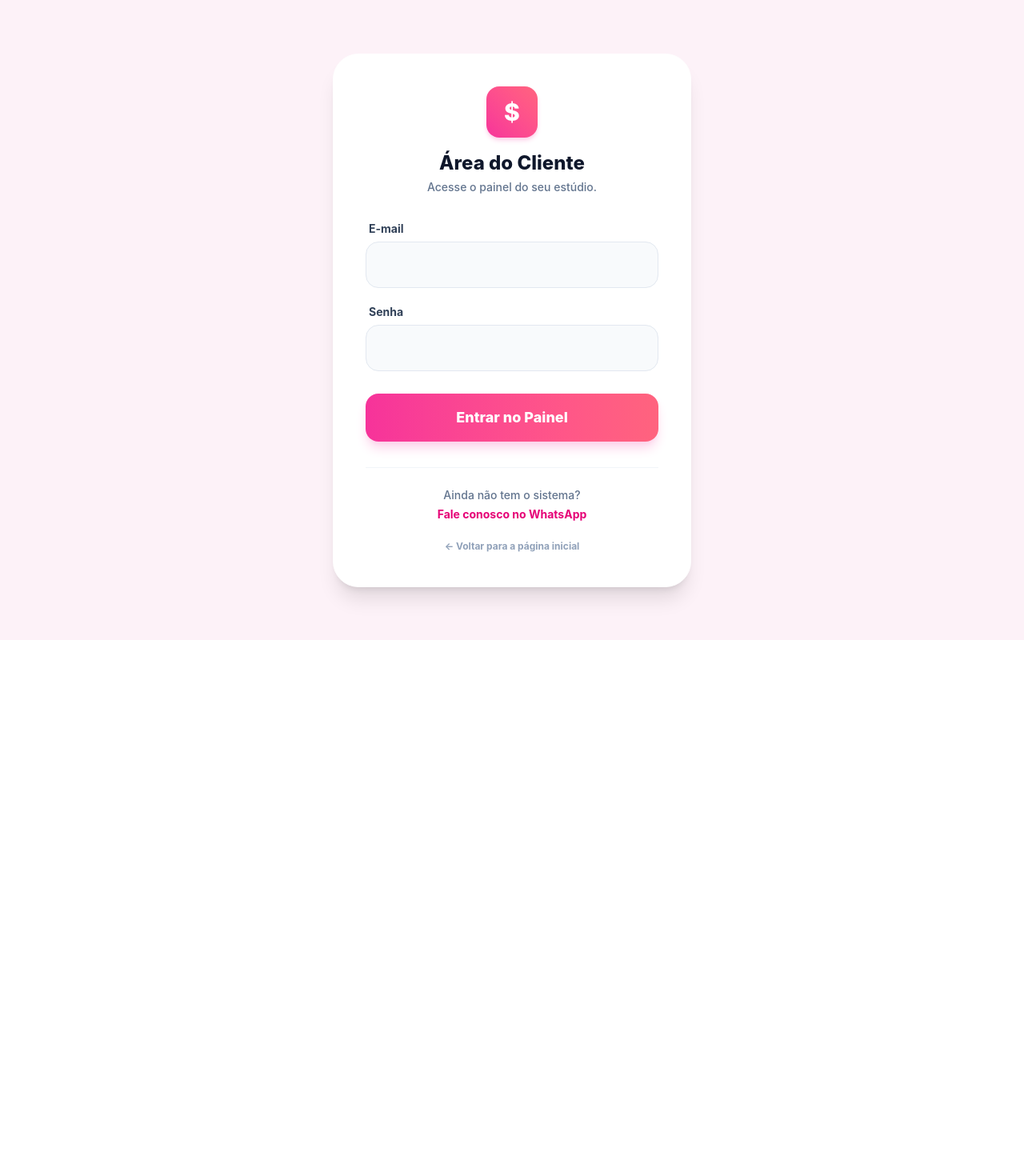
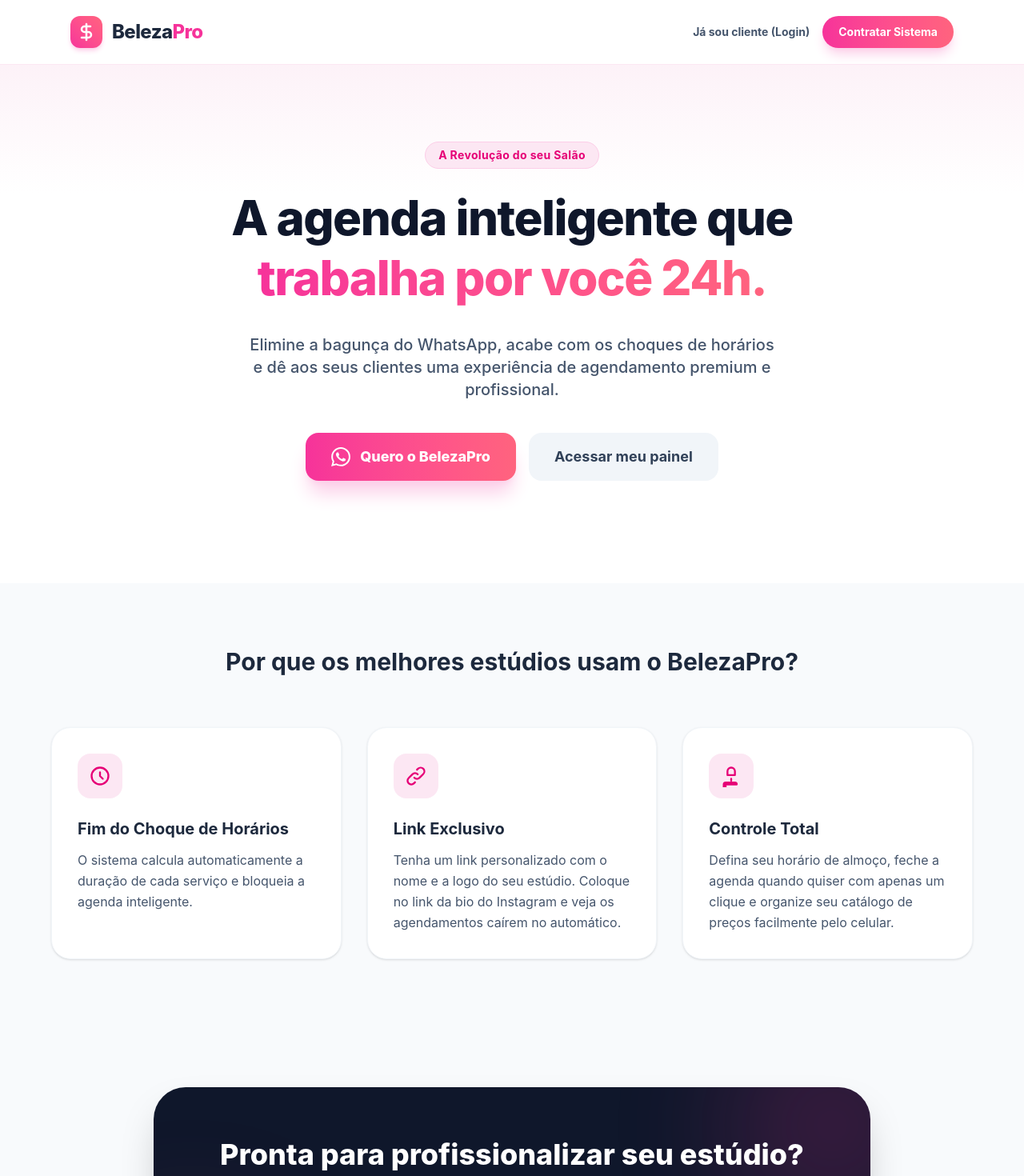
Before and after one commit to brunocroft86/manicure, a Next.js app: page / in a window 1280 px wide. Shown: the top 1470 px of the page at 80% size. Before the commit the page ends 800 px from the top, so only its background shows below. Built offline with nearby package versions, Linux system fonts and the light colour scheme; no server answers.

Commit message:
Corrigindo pagina inicial que estava duplicada

```diff
--- a/app/page.tsx
+++ b/app/page.tsx
@@ -1,111 +1,163 @@
-"use client";
-
-import { useState } from "react";
-import { useRouter } from "next/navigation";
-import { createClient } from "@supabase/supabase-js";
 import Link from "next/link";
 
-const supabase = createClient(
-  process.env.NEXT_PUBLIC_SUPABASE_URL!,
-  process.env.NEXT_PUBLIC_SUPABASE_ANON_KEY!
-);
-
-export default function LoginPage() {
-  const router = useRouter();
-
-  const [email, setEmail] = useState("");
-  const [password, setPassword] = useState("");
-  const [loading, setLoading] = useState(false);
-  const [errorMsg, setErrorMsg] = useState("");
-
+export default function Home() {
   const whatsAppNumber = "5521978308046";
-  const whatsAppMessage = encodeURIComponent("Olá! Estou na tela de login do BelezaPro e quero contratar o sistema para o meu salão!");
+  const whatsAppMessage = encodeURIComponent("Olá! Vi o sistema BelezaPro no site e gostaria de contratar para o meu salão. Como funciona?");
   const whatsAppUrl = `https://wa.me/${whatsAppNumber}?text=${whatsAppMessage}`;
 
-  async function handleLogin(e: React.FormEvent) {
-    e.preventDefault();
-    setLoading(true);
-    setErrorMsg("");
+  return (
+    <div className="min-h-screen bg-slate-50 font-sans text-slate-800">
 
-    const { error } = await supabase.auth.signInWithPassword({
-      email,
-      password,
-    });
-
-    if (error) {
-      setErrorMsg("E-mail ou senha incorretos.");
-      setLoading(false);
-    } else {
-      router.push("/admin");
-    }
-  }
-
-  return (
-    <div className="min-h-screen bg-pink-50 flex items-center justify-center p-4 font-sans text-slate-800">
-      <div className="bg-white p-8 sm:p-10 rounded-[2rem] shadow-xl max-w-md w-full border border-white">
-
-        <div className="text-center mb-8">
-          <div className="w-16 h-16 bg-gradient-to-tr from-pink-500 to-rose-400 rounded-2xl mx-auto flex items-center justify-center shadow-md shadow-pink-200 mb-4">
-            <span className="text-white text-3xl font-extrabold">$</span>
+      {/* HEADER / NAVEGAÇÃO */}
+      <header className="bg-white/90 backdrop-blur-md sticky top-0 z-50 border-b border-pink-100">
+        <div className="max-w-6xl mx-auto px-4 sm:px-6 h-20 flex items-center justify-between">
+          <div className="flex items-center gap-3">
+            <div className="w-10 h-10 bg-gradient-to-tr from-pink-500 to-rose-400 rounded-xl flex items-center justify-center shadow-md shadow-pink-200">
+              <svg xmlns="http://www.w3.org/2000/svg" className="h-6 w-6 text-white" viewBox="0 0 24 24" fill="none" stroke="currentColor" strokeWidth="2.5" strokeLinecap="round" strokeLinejoin="round">
+                <path d="M12 2v20M17 5H9.5a3.5 3.5 0 0 0 0 7h5a3.5 3.5 0 0 1 0 7H6"/>
+              </svg>
             </div>
-          <h1 className="text-2xl font-extrabold text-slate-900 mb-1">Área do Cliente</h1>
-          <p className="text-slate-500 text-sm font-medium">Acesse o painel do seu estúdio.</p>
+            <span className="text-2xl font-extrabold tracking-tight">Beleza<span className="text-pink-500">Pro</span></span>
           </div>
 
-        <form onSubmit={handleLogin} className="space-y-5">
-          {errorMsg && (
-            <div className="bg-red-50 text-red-600 text-sm font-bold p-4 rounded-xl text-center border border-red-100">
-              {errorMsg}
+          <div className="flex items-center gap-4">
+            <Link
+              href="/login"
+              className="text-sm font-bold text-slate-600 hover:text-pink-600 transition-colors hidden sm:block"
+            >
+              Já sou cliente (Login)
+            </Link>
+            <a
+              href={whatsAppUrl}
+              target="_blank"
+              rel="noopener noreferrer"
+              className="bg-gradient-to-r from-pink-500 to-rose-400 text-white text-sm font-bold px-5 py-2.5 rounded-full shadow-lg shadow-pink-200 hover:shadow-xl active:scale-95 transition-all"
+            >
+              Contratar Sistema
+            </a>
           </div>
-          )}
+        </div>
+      </header>
 
-          <div>
-            <label className="block text-sm font-bold text-slate-700 mb-1.5 pl-1">E-mail</label>
-            <input
-              type="email"
-              value={email}
-              onChange={(e) => setEmail(e.target.value)}
-              className="w-full px-5 py-4 bg-slate-50 border border-slate-200 rounded-2xl outline-none focus:ring-2 focus:ring-pink-300 transition-all text-slate-900 font-medium"
-              required
-            />
+      <main>
+        {/* HERO SECTION */}
+        <section className="relative overflow-hidden bg-white pt-16 pb-24 sm:pt-24 sm:pb-32 px-4">
+          <div className="absolute top-0 inset-x-0 h-40 bg-gradient-to-b from-pink-50 to-transparent"></div>
+
+          <div className="max-w-4xl mx-auto text-center relative z-10">
+            <span className="inline-block py-1.5 px-4 rounded-full bg-pink-100 text-pink-600 font-bold text-xs sm:text-sm tracking-wide mb-6 border border-pink-200">
+              A Revolução do seu Salão
+            </span>
+            <h1 className="text-4xl sm:text-5xl md:text-6xl font-extrabold text-slate-900 tracking-tight leading-tight mb-8">
+              A agenda inteligente que <br className="hidden sm:block" />
+              <span className="text-transparent bg-clip-text bg-gradient-to-r from-pink-500 to-rose-400">
+                trabalha por você 24h.
+              </span>
+            </h1>
+            <p className="text-lg sm:text-xl text-slate-600 mb-10 max-w-2xl mx-auto font-medium">
+              Elimine a bagunça do WhatsApp, acabe com os choques de horários e dê aos seus clientes uma experiência de agendamento premium e profissional.
+            </p>
+
+            <div className="flex flex-col sm:flex-row items-center justify-center gap-4">
+              <a
+                href={whatsAppUrl}
+                target="_blank"
+                rel="noopener noreferrer"
+                className="w-full sm:w-auto bg-gradient-to-r from-pink-500 to-rose-400 text-white font-extrabold text-lg px-8 py-4 rounded-2xl shadow-xl shadow-pink-200 hover:shadow-2xl hover:-translate-y-1 transition-all flex items-center justify-center gap-3"
+              >
+                <svg xmlns="http://www.w3.org/2000/svg" className="h-6 w-6" fill="currentColor" viewBox="0 0 24 24">
+                  <path d="M.057 24l1.687-6.163c-1.041-1.804-1.588-3.849-1.587-5.946.003-6.556 5.338-11.891 11.893-11.891 3.181.001 6.167 1.24 8.413 3.488 2.245 2.248 3.481 5.236 3.48 8.414-.003 6.557-5.338 11.892-11.893 11.892-1.99-.001-3.951-.5-5.688-1.448l-6.305 1.654zm6.597-3.807c1.676.995 3.276 1.591 5.392 1.592 5.448 0 9.886-4.434 9.889-9.885.002-5.462-4.415-9.89-9.881-9.892-5.452 0-9.887 4.434-9.889 9.884-.001 2.225.651 3.891 1.746 5.634l-.999 3.648 3.742-.981zm11.387-5.464c-.074-.124-.272-.198-.57-.347-.297-.149-1.758-.868-2.031-.967-.272-.099-.47-.149-.669.149-.198.297-.768.967-.941 1.165-.173.198-.347.223-.644.074-.297-.149-1.255-.462-2.39-1.475-.88-.788-1.48-1.761-1.653-2.059-.173-.297-.018-.458.13-.606.134-.133.297-.347.446-.521.151-.172.2-.296.3-.495.099-.198.05-.372-.025-.521-.075-.148-.669-1.611-.916-2.206-.242-.579-.487-.501-.669-.51l-.57-.01c-.198 0-.52.074-.792.396-.272.322-1.04 1.016-1.04 2.479 0 1.462 1.065 2.876 1.213 3.074.149.198 2.096 3.2 5.077 4.487.709.306 1.263.489 1.694.626.712.226 1.36.194 1.872.118.571-.085 1.758-.719 2.006-1.413.248-.695.248-1.29.173-1.414z" />
+                </svg>
+                Quero o BelezaPro
+              </a>
+              <Link
+                href="/login"
+                className="w-full sm:w-auto bg-slate-100 text-slate-700 font-bold text-lg px-8 py-4 rounded-2xl hover:bg-slate-200 transition-colors flex items-center justify-center"
+              >
+                Acessar meu painel
+              </Link>
             </div>
+          </div>
+        </section>
 
-          <div>
-            <label className="block text-sm font-bold text-slate-700 mb-1.5 pl-1">Senha</label>
-            <input
-              type="password"
-              value={password}
-              onChange={(e) => setPassword(e.target.value)}
-              className="w-full px-5 py-4 bg-slate-50 border border-slate-200 rounded-2xl outline-none focus:ring-2 focus:ring-pink-300 transition-all text-slate-900 font-medium"
-              required
-            />
+        {/* FEATURES */}
+        <section className="bg-slate-50 py-20 px-4">
+          <div className="max-w-6xl mx-auto">
+            <h2 className="text-3xl font-bold text-center text-slate-800 mb-16">
+              Por que os melhores estúdios usam o BelezaPro?
+            </h2>
+
+            <div className="grid grid-cols-1 md:grid-cols-3 gap-8">
+              <div className="bg-white p-8 rounded-3xl shadow-sm border border-slate-100 hover:shadow-md transition-shadow">
+                <div className="w-14 h-14 bg-pink-100 text-pink-600 rounded-2xl flex items-center justify-center mb-6">
+                  <svg xmlns="http://www.w3.org/2000/svg" className="h-7 w-7" fill="none" viewBox="0 0 24 24" stroke="currentColor" strokeWidth={2}>
+                    <path strokeLinecap="round" strokeLinejoin="round" d="M12 8v4l3 3m6-3a9 9 0 11-18 0 9 9 0 0118 0z" />
+                  </svg>
                 </div>
-
-          <button
-            type="submit"
-            disabled={loading}
-            className="w-full bg-gradient-to-r from-pink-500 to-rose-400 text-white font-extrabold text-lg py-4 rounded-2xl shadow-lg shadow-pink-200 hover:shadow-xl active:scale-[0.98] transition-all mt-2"
-          >
-            {loading ? "Entrando..." : "Entrar no Painel"}
-          </button>
-        </form>
-
-        <div className="mt-8 text-center border-t border-slate-100 pt-6">
-          <p className="text-sm text-slate-500 font-medium">
-            Ainda não tem o sistema? <br/>
-            <a href={whatsAppUrl} target="_blank" rel="noopener noreferrer" className="text-pink-600 font-bold hover:underline mt-1 inline-block">
-              Fale conosco no WhatsApp
-            </a>
+                <h3 className="text-xl font-bold text-slate-800 mb-3">Fim do Choque de Horários</h3>
+                <p className="text-slate-600 leading-relaxed">
+                  O sistema calcula automaticamente a duração de cada serviço e bloqueia a agenda inteligente.
                 </p>
               </div>
 
-        <div className="mt-4 text-center">
-          <Link href="/" className="text-xs font-bold text-slate-400 hover:text-slate-600 transition-colors">
-            &larr; Voltar para a página inicial
-          </Link>
+              <div className="bg-white p-8 rounded-3xl shadow-sm border border-slate-100 hover:shadow-md transition-shadow">
+                <div className="w-14 h-14 bg-pink-100 text-pink-600 rounded-2xl flex items-center justify-center mb-6">
+                  <svg xmlns="http://www.w3.org/2000/svg" className="h-7 w-7" fill="none" viewBox="0 0 24 24" stroke="currentColor" strokeWidth={2}>
+                    <path strokeLinecap="round" strokeLinejoin="round" d="M13.828 10.172a4 4 0 00-5.656 0l-4 4a4 4 0 105.656 5.656l1.102-1.101m-.758-4.899a4 4 0 005.656 0l4-4a4 4 0 00-5.656-5.656l-1.1 1.1" />
+                  </svg>
+                </div>
+                <h3 className="text-xl font-bold text-slate-800 mb-3">Link Exclusivo</h3>
+                <p className="text-slate-600 leading-relaxed">
+                  Tenha um link personalizado com o nome e a logo do seu estúdio. Coloque no link da bio do Instagram e veja os agendamentos caírem no automático.
+                </p>
               </div>
 
+              <div className="bg-white p-8 rounded-3xl shadow-sm border border-slate-100 hover:shadow-md transition-shadow">
+                <div className="w-14 h-14 bg-pink-100 text-pink-600 rounded-2xl flex items-center justify-center mb-6">
+                  <svg xmlns="http://www.w3.org/2000/svg" className="h-7 w-7" fill="none" viewBox="0 0 24 24" stroke="currentColor" strokeWidth={2}>
+                    <path strokeLinecap="round" strokeLinejoin="round" d="M12 15v2m-6 4h12a2 2 0 00-2-2H6a2 2 0 00-2 2v6a2 2 0 002 2zm10-10V7a4 4 0 00-8 0v4h8z" />
+                  </svg>
                 </div>
+                <h3 className="text-xl font-bold text-slate-800 mb-3">Controle Total</h3>
+                <p className="text-slate-600 leading-relaxed">
+                  Defina seu horário de almoço, feche a agenda quando quiser com apenas um clique e organize seu catálogo de preços facilmente pelo celular.
+                </p>
+              </div>
+            </div>
+          </div>
+        </section>
+
+        {/* CTA FINAL */}
+        <section className="py-20 px-4">
+          <div className="max-w-4xl mx-auto bg-slate-900 rounded-[2.5rem] p-10 sm:p-16 text-center relative overflow-hidden shadow-2xl">
+            <div className="absolute top-0 right-0 w-64 h-64 bg-pink-500 rounded-full blur-[80px] opacity-20 -mr-20 -mt-20"></div>
+            <div className="absolute bottom-0 left-0 w-64 h-64 bg-rose-400 rounded-full blur-[80px] opacity-20 -ml-20 -mb-20"></div>
+
+            <div className="relative z-10">
+              <h2 className="text-3xl sm:text-4xl font-extrabold text-white mb-6">
+                Pronta para profissionalizar seu estúdio?
+              </h2>
+              <p className="text-slate-300 text-lg mb-10 max-w-xl mx-auto">
+                As vagas para novos cadastros são limitadas. Fale comigo agora pelo WhatsApp para liberar o acesso do seu salão ao sistema.
+              </p>
+              <a
+                href={whatsAppUrl}
+                target="_blank"
+                rel="noopener noreferrer"
+                className="inline-flex items-center justify-center gap-3 bg-gradient-to-r from-pink-500 to-rose-400 text-white font-extrabold text-lg px-10 py-5 rounded-2xl shadow-xl hover:scale-105 transition-transform"
+              >
+                Falar no WhatsApp
+              </a>
+            </div>
+          </div>
+        </section>
+      </main>
+
+      <footer className="bg-white border-t border-slate-100 py-8 text-center px-4">
+        <p className="text-slate-400 text-sm font-medium">
+          © {new Date().getFullYear()} BelezaPro. Todos os direitos reservados.
+        </p>
+      </footer>
     </div>
   );
 }
```
Lines whose indentation alone changed are shown as unchanged.
